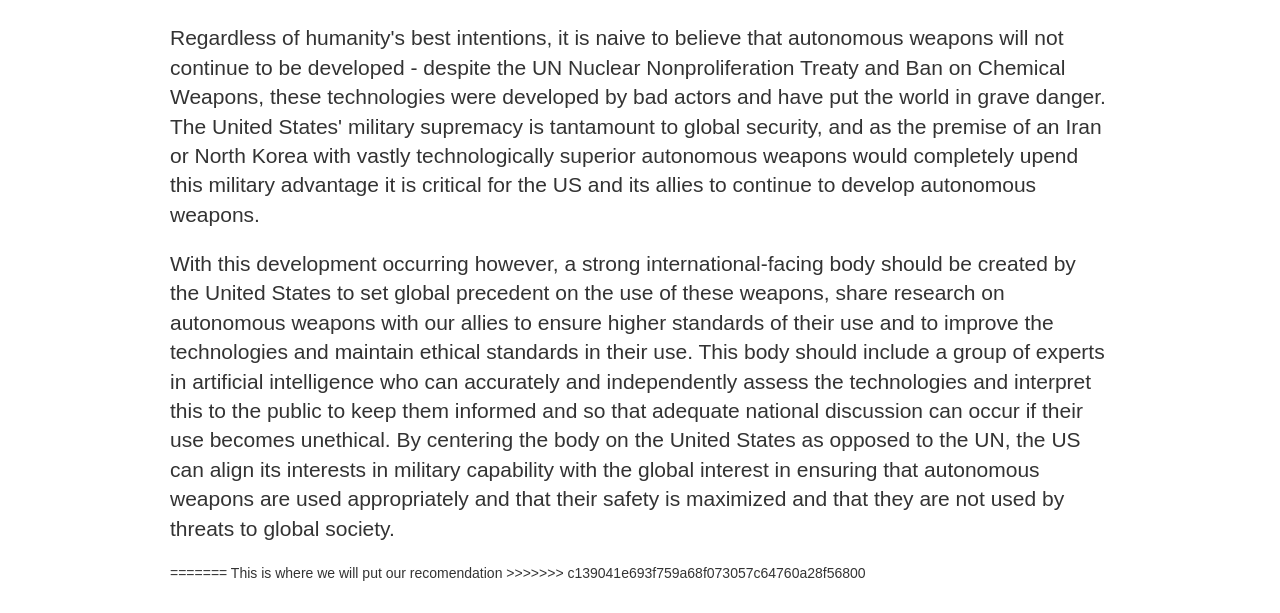
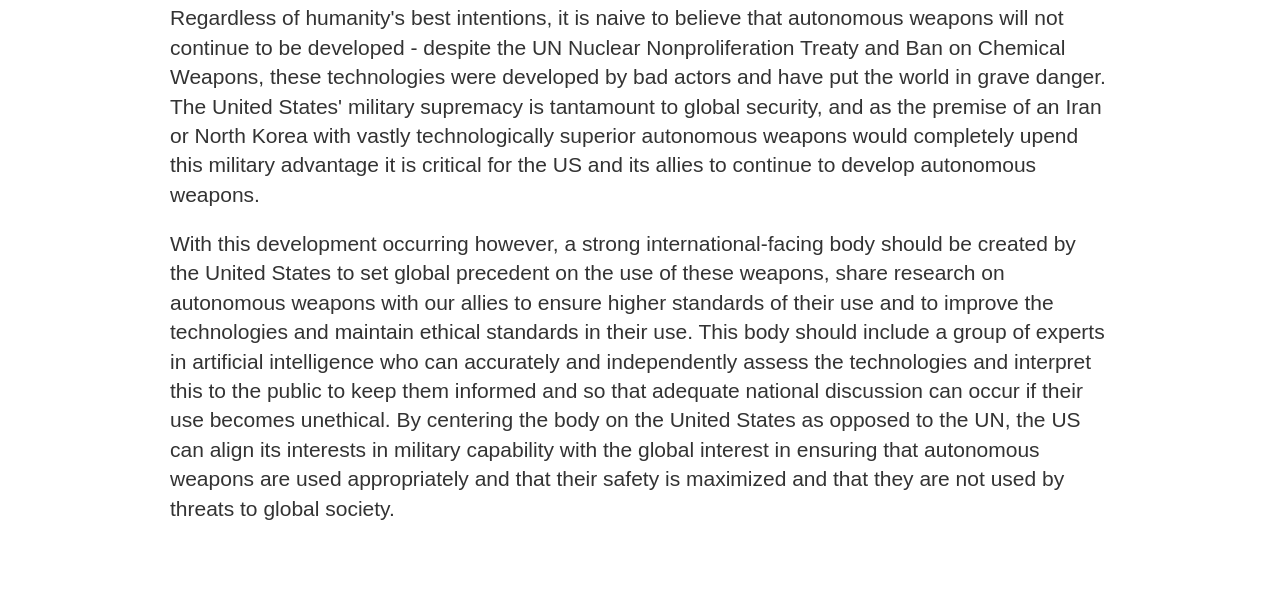
Before and after one commit to ttru/CS181, a plain HTML site: page recommendation.html in a window 1280 px wide. Shown: the part 284-897 px from the top of the page. After the commit the page ends 857 px from the top, so only its background shows below. Drawn offline with nearby package versions, Linux system fonts and the light colour scheme.

Commit message:
removed git message from recommendation.html

```diff
--- a/recommendation.html
+++ b/recommendation.html
@@ -46,15 +46,11 @@
     </nav>
 
     <div class="container theme-showcase" role="main">
-<<<<<<< HEAD
       <h1>Policy Recommendation: Regulate, but Continue to Develop</h1>
       <p class="lead">While the issue of autonomous weapons is contentious, under either a utilitarian or deontological framework, the development of autonomous weapons by the United States and its allies should continue, with a strong international organization to regulate and research the technologies instituted.</p>
       <p class="lead">Regardless of humanity's best intentions, it is naive to believe that autonomous weapons will not continue to be developed - despite the UN Nuclear Nonproliferation Treaty and Ban on Chemical Weapons, these technologies were developed by bad actors and have put the world in grave danger. The United States' military supremacy is tantamount to global security, and as the premise of an Iran or North Korea with vastly technologically superior autonomous weapons would completely upend this military advantage it is critical for the US and its allies to continue to develop autonomous weapons.
       </p>
       <p class="lead">With this development occurring however, a strong international-facing body should be created by the United States to set global precedent on the use of these weapons, share research on autonomous weapons with our allies to ensure higher standards of their use and to improve the technologies and maintain ethical standards in their use. This body should include a group of experts in artificial intelligence who can accurately and independently assess the technologies and interpret this to the public to keep them informed and so that adequate national discussion can occur if their use becomes unethical. By centering the body on the United States as opposed to the UN, the US can align its interests in military capability with the global interest in ensuring that autonomous weapons are used appropriately and that their safety is maximized and that they are not used by threats to global society.</p>
-=======
-      This is where we will put our recomendation
->>>>>>> c139041e693f759a68f073057c64760a28f56800
     </div> <!-- /container -->
 
     <!-- Bootstrap core JavaScript
```
